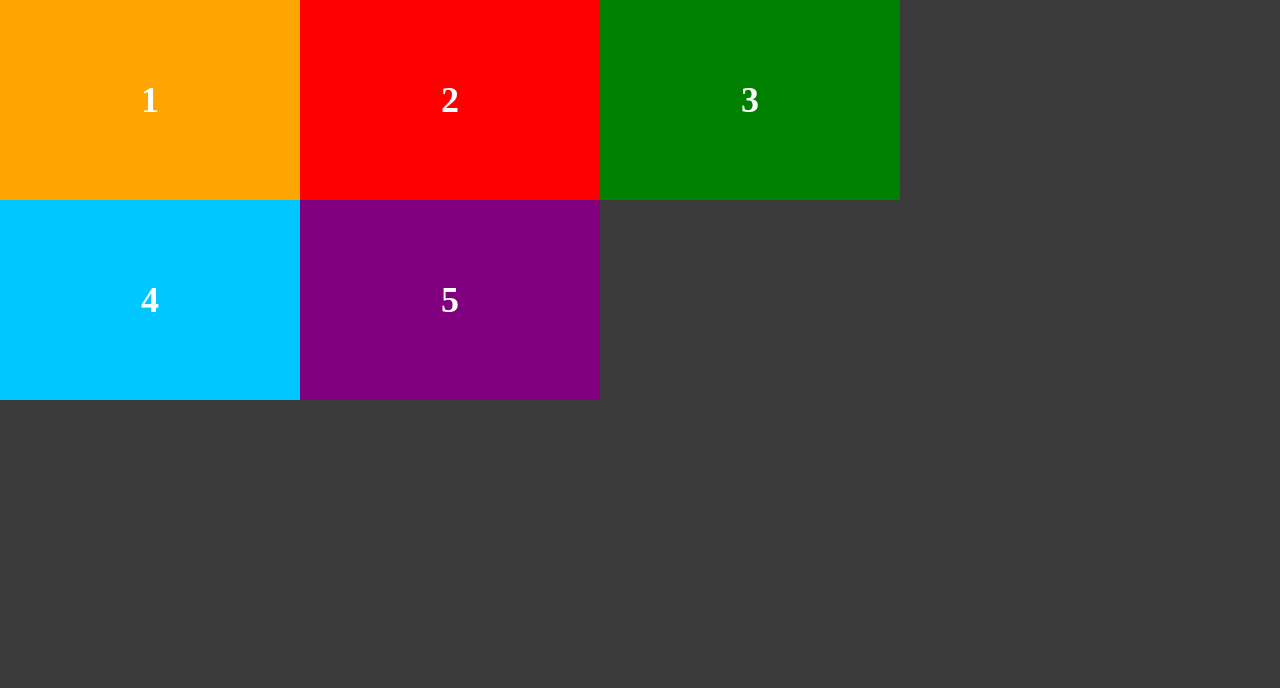
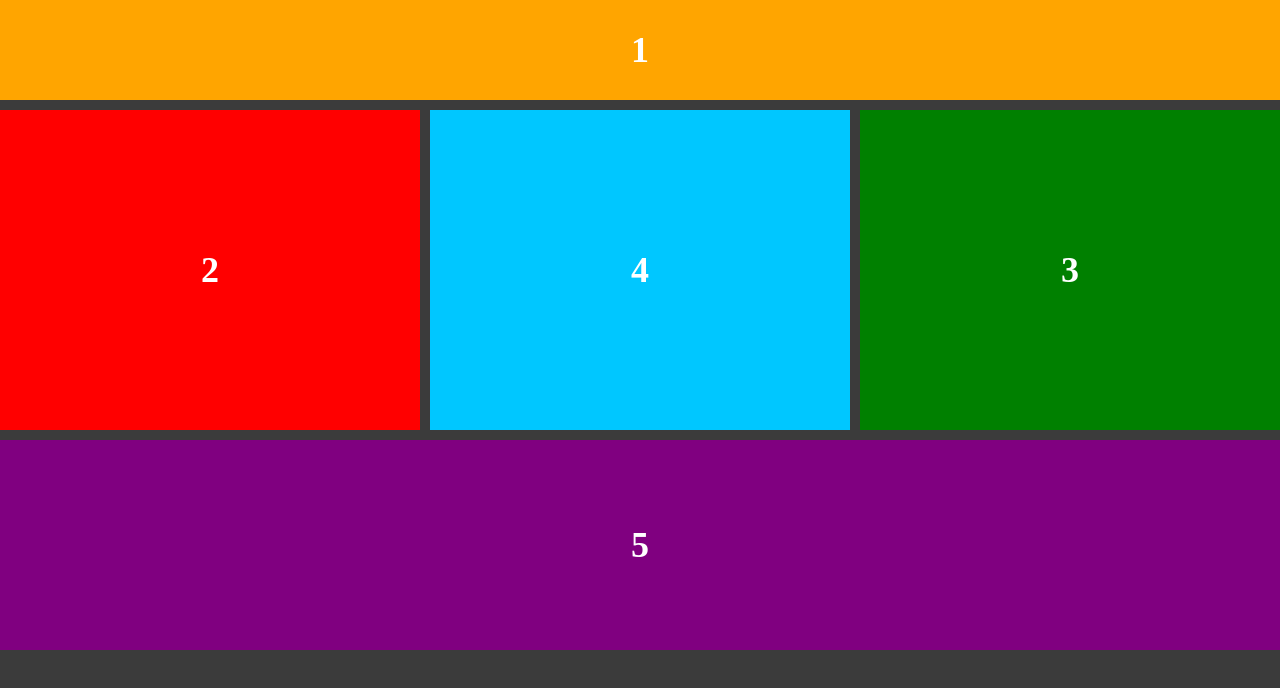
Before and after one commit to majcherrr87/learningGrid, a website: page index.html in a window 1280 px wide. Drawn offline with Linux system fonts and the light colour scheme.

Commit message:
second commit

```diff
--- a/style.css
+++ b/style.css
@@ -21,21 +21,35 @@ body {
 }
 .container__item--1 {
   background-color: orange;
+  grid-area: header;
 }
 .container__item--2 {
   background-color: red;
+  grid-area: siteleft;
 }
 .container__item--3 {
   background-color: green;
+  grid-area: siteright;
 }
 .container__item--4 {
   background-color: var(--color-blue);
+  grid-area: main;
 }
 .container__item--5 {
   background-color: purple;
+  grid-area: footer;
 }
 .container {
   display: grid;
-  grid-template-columns: repeat(3, minmax(100px, 300px));
-  grid-auto-rows: 200px;
+  height: 1000px;
+  grid-template-columns: repeat(3, auto);
+  grid-auto-rows: 100px;
+  gap: 10px;
+  grid-template-areas:
+    "header header header"
+    "siteleft main siteright"
+    "siteleft main siteright"
+    "siteleft main siteright"
+    "footer footer footer"
+    "footer footer footer";
 }
```
